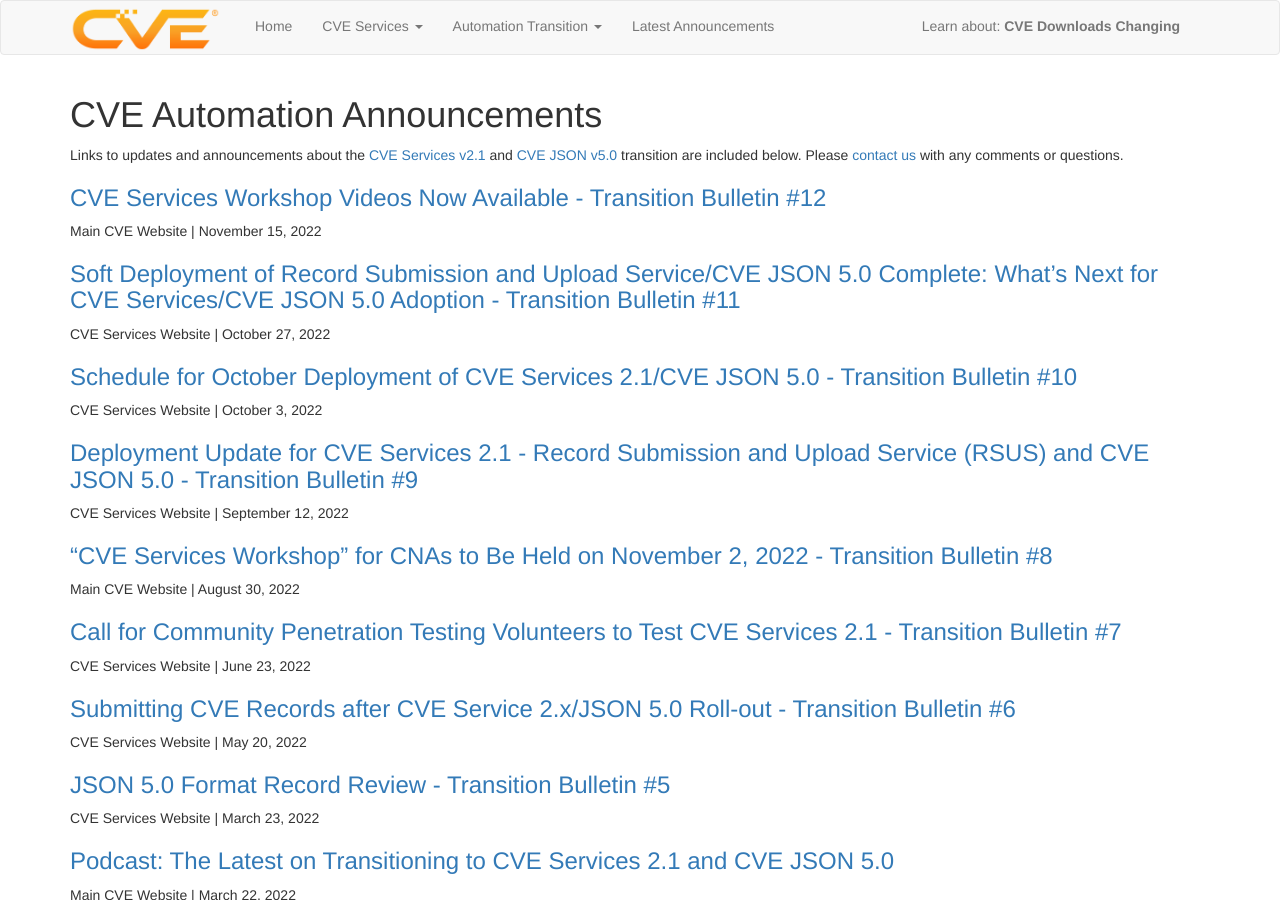
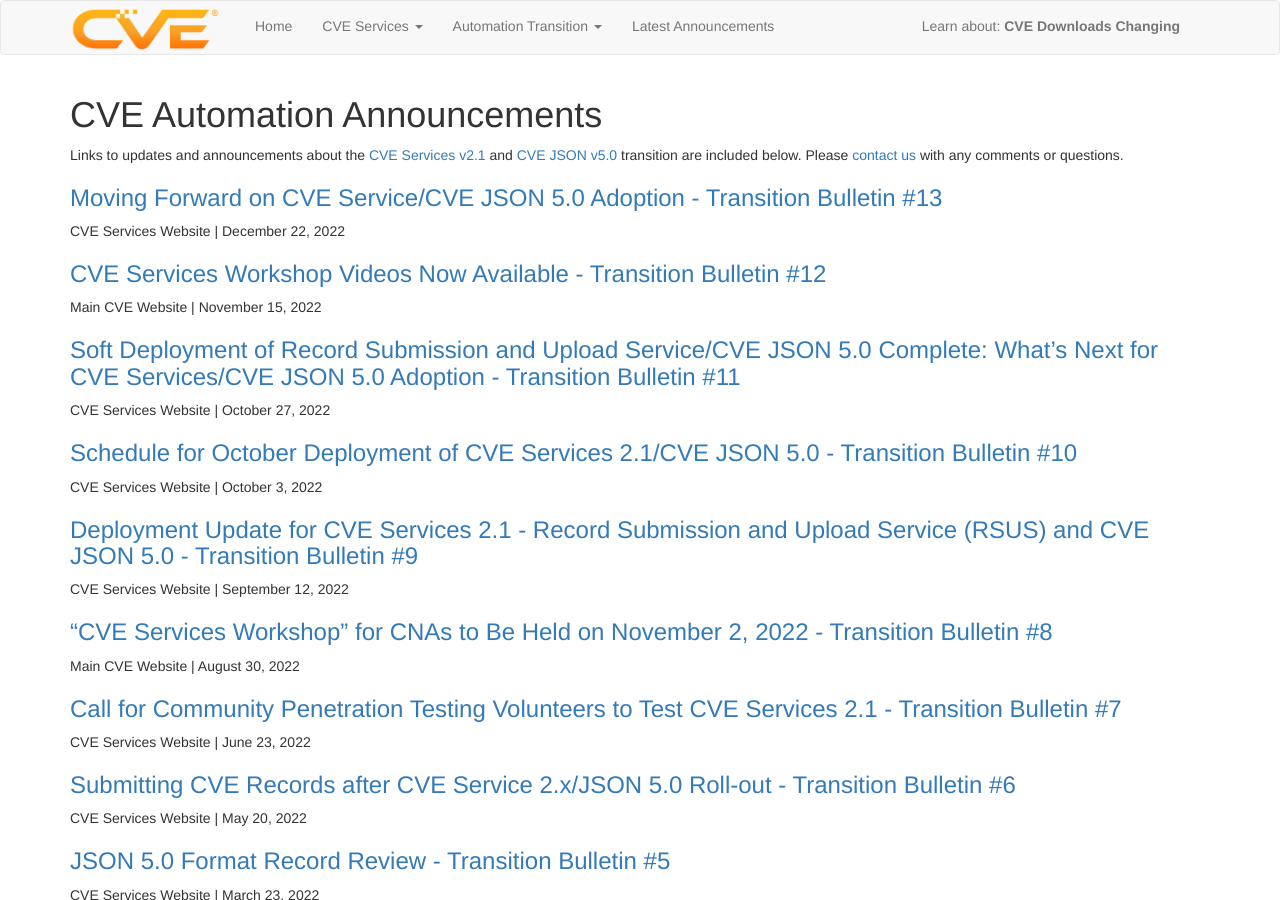
Before and after one commit to CVEProject/cveproject.github.io, a Jekyll site: the page built from automation-announcements.md, in a window 1280 px wide and 900 px high. Built offline with Jekyll 4.4.1, drawn with Linux system fonts in a browser that asks for light colours; nearby versions of some CDN libraries.

Commit message:
Update automation-announcements.md
Added an item for Transition Bulletin #13

```diff
--- a/automation-announcements.md
+++ b/automation-announcements.md
@@ -5,6 +5,8 @@ layout: page
 
 Links to updates and announcements about the [CVE Services v2.1](https://github.com/CVEProject/cve-services) and [CVE JSON v5.0](https://github.com/CVEProject/cve-schema/blob/master/schema/v5.0/CVE_JSON_5.0_schema.json) transition are included below. Please [contact us](https://cveform.mitre.org/) with any comments or questions.
 
+### [Moving Forward on CVE Service/CVE JSON 5.0 Adoption - Transition Bulletin #13](https://cveproject.github.io/automation-transition#bulletin-number-13)
+CVE Services Website | December 22, 2022
 
 ### [CVE Services Workshop Videos Now Available - Transition Bulletin #12](https://cveproject.github.io/automation-transition#bulletin-number-12)
 Main CVE Website | November 15, 2022
```
